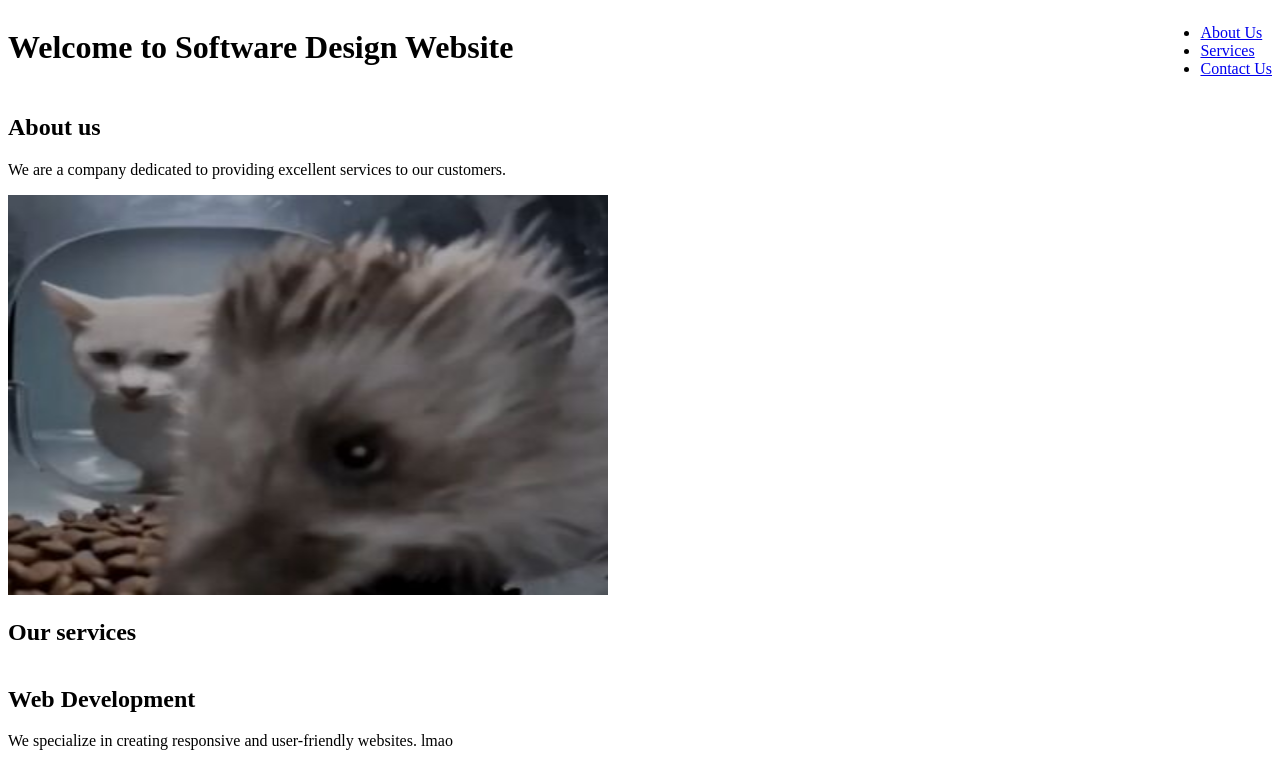
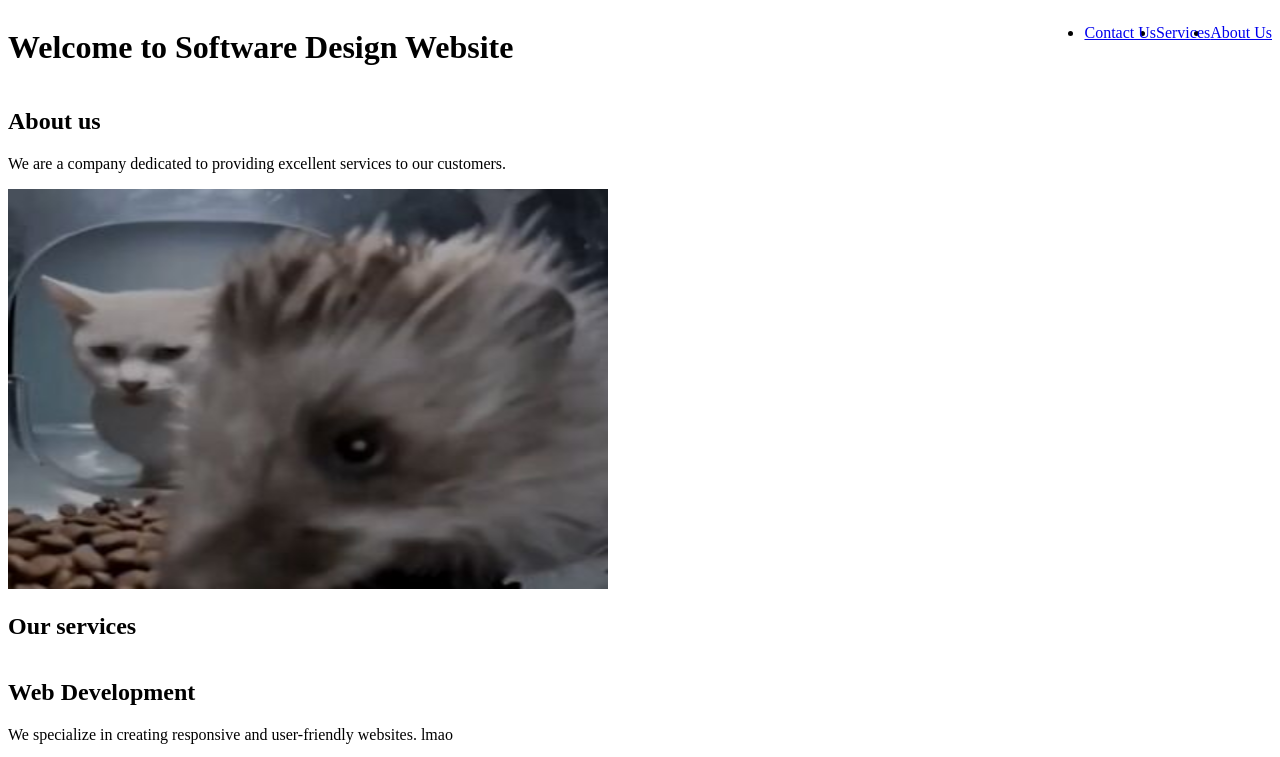
Before and after one commit to Tshiya1/-2613184--labs-sd-24, a plain HTML site: page lab-two.html in a window 1280 px wide. Shown: the top 757 px of the page. Drawn offline with Linux system fonts and the light colour scheme.

Commit message:
Update lab-two.css

```diff
--- a/lab-two.css
+++ b/lab-two.css
@@ -10,5 +10,5 @@ body {
   justify-content: center;
   allign-items: center;
 }
-.links {
+.links li {
   float:right;}
```
